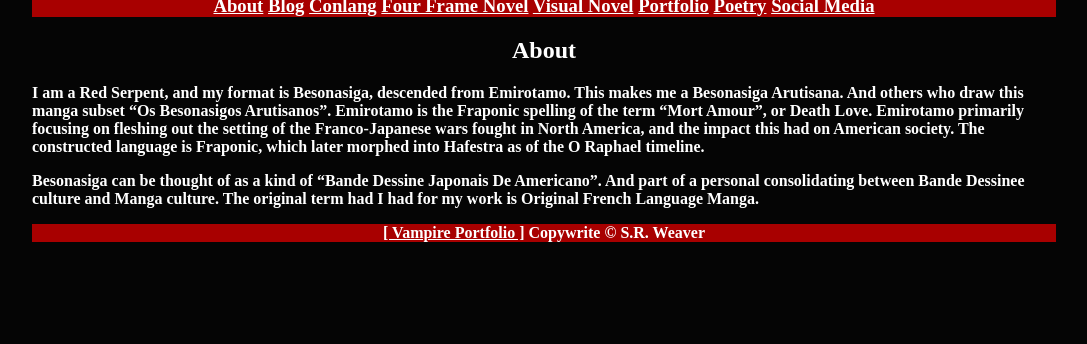
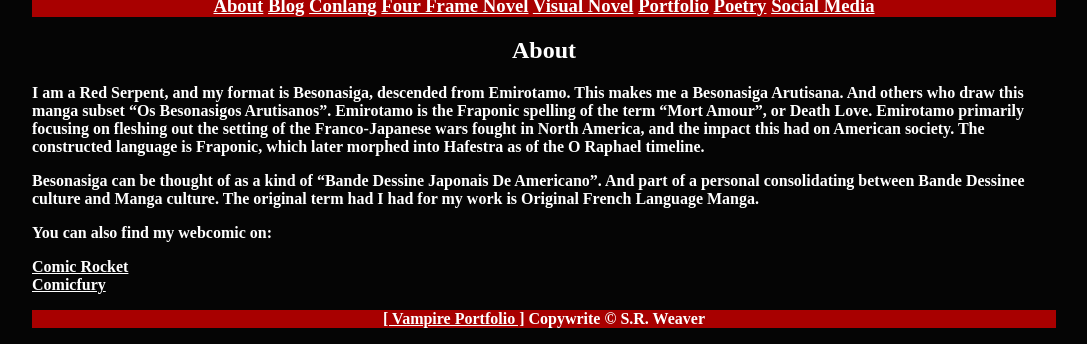
Before and after one commit to LWFlouisa/VampirePortfolio, a Jekyll site: the page built from about.md, in a window 1280 px wide, cut to the strip 666-1010 px from the top of the page. Shown: the whole strip, without its empty margins (96-1183 px from the left). Built offline with Jekyll 4.4.1, drawn with Linux system fonts in a browser that asks for light colours; before the commit the page ends 924 px from its top, so only the background shows below that.

Commit message:
Update about.md

```diff
--- a/about.md
+++ b/about.md
@@ -7,3 +7,8 @@ permalinl: /about
 I am a Red Serpent, and my format is Besonasiga, descended from Emirotamo. This makes me a Besonasiga Arutisana. And others who draw this manga subset "Os Besonasigos Arutisanos". Emirotamo is the Fraponic spelling of the term "Mort Amour", or Death Love. Emirotamo primarily focusing on fleshing out the setting of the Franco-Japanese wars fought in North America, and the impact this had on American society. The constructed language is Fraponic, which later morphed into Hafestra as of the O Raphael timeline.
 
 Besonasiga can be thought of as a kind of "Bande Dessine Japonais De Americano". And part of a personal consolidating between Bande Dessinee culture and Manga culture. The original term had I had for my work is Original French Language Manga.
+
+You can also find my webcomic on:
+
+[Comic Rocket](https://www.comic-rocket.com/explore/uploaded-fairy/)<br />
+[Comicfury](https://uploadedfairy.thecomicseries.com)
```
